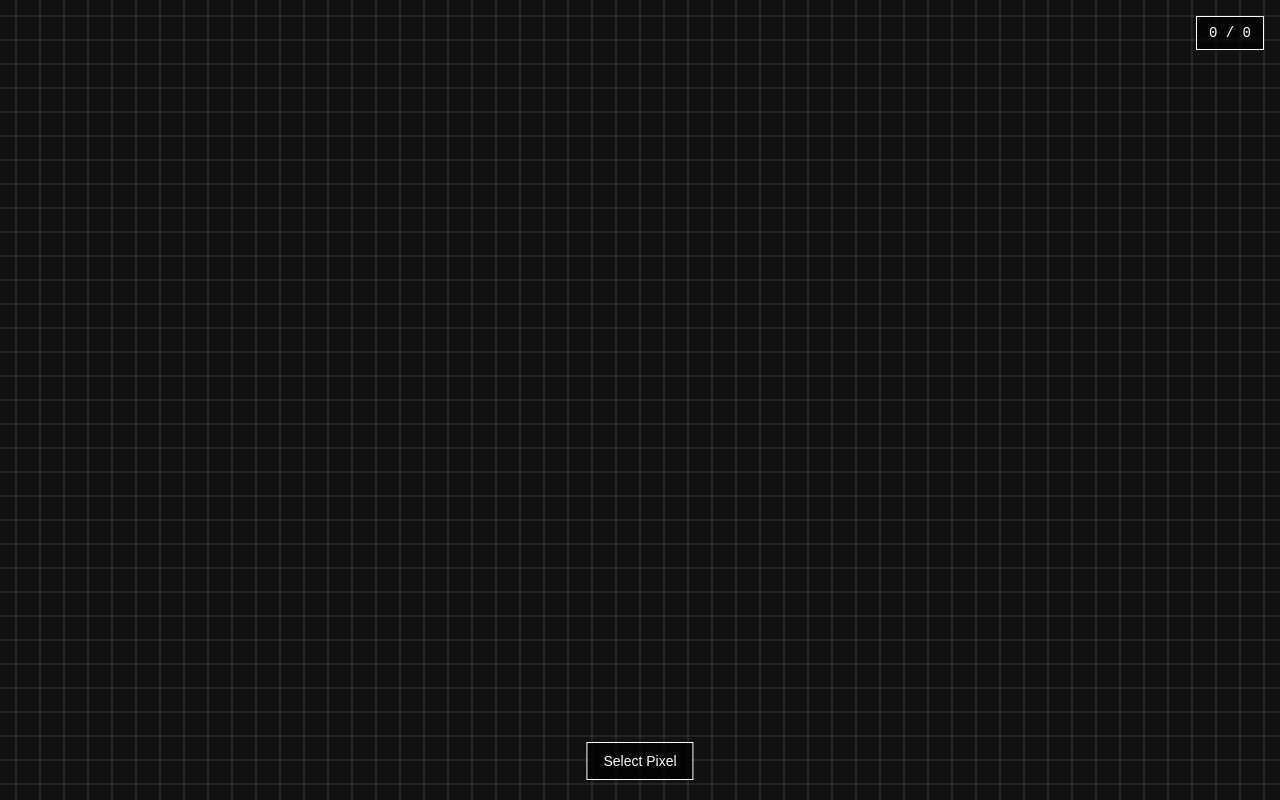
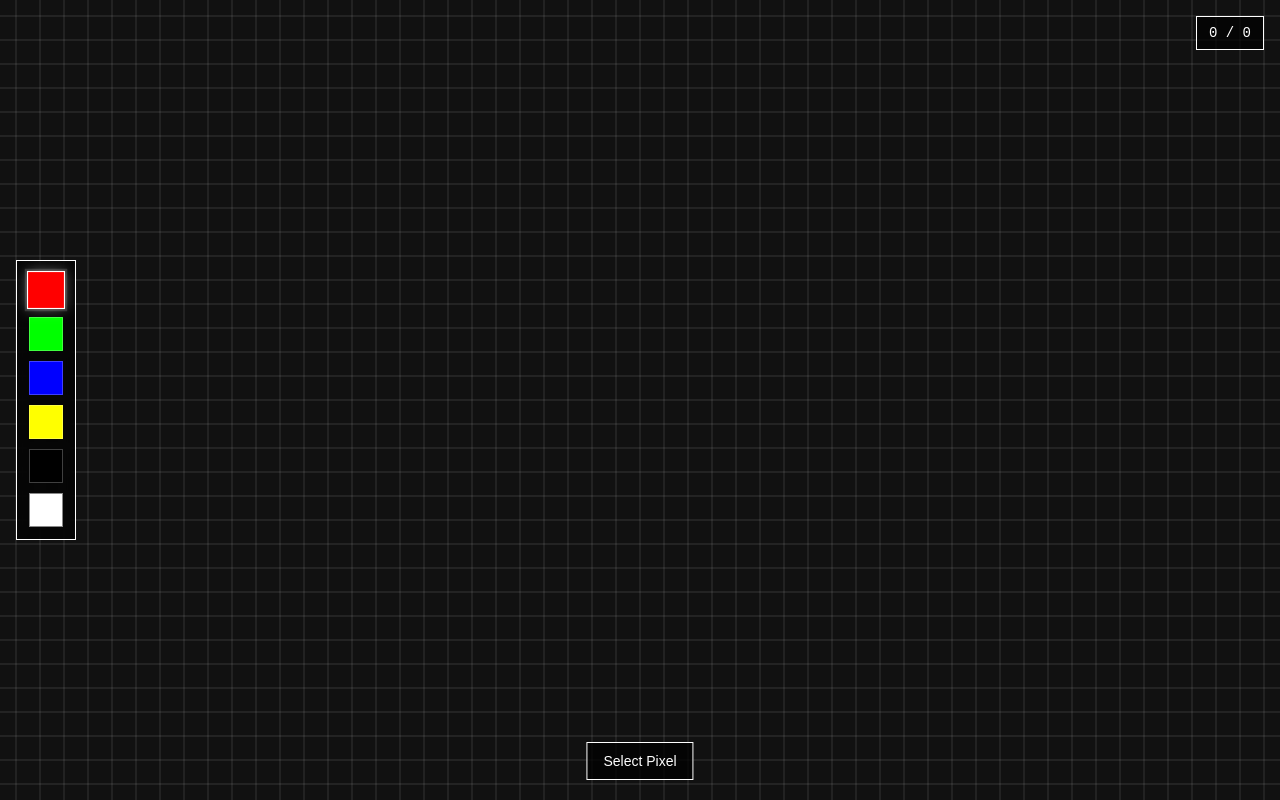
Before and after one commit to LeonhardWeiler/the_grid, a plain HTML site: page public/index.html in a window 1280 px wide. Drawn offline with Linux system fonts and the light colour scheme.

Commit message:
color palette added

```diff
--- a/public/index.html
+++ b/public/index.html
@@ -9,6 +9,47 @@
     <div id="cooldown">Select Pixel</div>
     <div id="coords">0 / 0</div>
 
+    <div id="palette">
+      <button
+        class="color"
+        data-color="#ff0000"
+        style="background:#ff0000">
+      </button>
+
+      <button
+        class="color"
+        data-color="#00ff00"
+        style="background:#00ff00">
+      </button>
+
+      <button
+        class="color"
+        data-color="#0000ff"
+        style="background:#0000ff">
+      </button>
+
+      <button
+        class="color"
+        data-color="#ffff00"
+        style="background:#ffff00">
+      </button>
+
+      <button
+        class="color"
+        data-color="#000000"
+        style="background:#000000">
+      </button>
+
+      <button
+        class="color"
+        data-color="#ffffff"
+        style="
+          background:#ffffff;
+          border-color:#888;
+        ">
+      </button>
+    </div>
+
     <canvas id="canvas"></canvas>
 
     <script type="module" src="./js/main.js"></script>
--- a/public/js/dom.js
+++ b/public/js/dom.js
@@ -2,6 +2,7 @@ export const canvas = document.getElementById("canvas")
 export const ctx = canvas.getContext("2d")
 export const cooldownEl = document.getElementById("cooldown")
 export const coordsEl = document.getElementById("coords")
+export const paletteEl = document.getElementById("palette")
 
 canvas.width = window.innerWidth
 canvas.height = window.innerHeight
--- a/public/js/main.js
+++ b/public/js/main.js
@@ -1,6 +1,9 @@
 import { canvas, cooldownEl } from "./dom.js"
+import { state } from "./state.js"
 
-import { state } from "./state.js"
+import {
+  setupPalette
+} from "./ui/palette.js"
 
 import {
   GRID_SIZE,
@@ -74,7 +77,7 @@ function confirmPixel() {
     type: "set_pixel",
     x: state.selectedPixel.x,
     y: state.selectedPixel.y,
-    color: "#ff0000"
+    color: state.selectedColor
   }))
 
   state.selectedPixel = null
@@ -97,6 +100,7 @@ window.addEventListener(
 )
 
 setupControls()
+setupPalette()
 fitToScreen()
 
 function loop() {
--- a/public/js/state.js
+++ b/public/js/state.js
@@ -1,4 +1,6 @@
 export const state = {
   hoverPixel: null,
-  selectedPixel: null
+  selectedPixel: null,
+
+  selectedColor: "#ff0000"
 }
--- /dev/null
+++ b/public/js/ui/palette.js
@@ -0,0 +1,25 @@
+import { paletteEl } from "../dom.js"
+import { state } from "../state.js"
+
+export function setupPalette() {
+
+  const buttons =
+    paletteEl.querySelectorAll(".color")
+
+  buttons.forEach((button) => {
+
+    button.addEventListener("click", () => {
+
+      state.selectedColor =
+        button.dataset.color
+
+      buttons.forEach((b) => {
+        b.classList.remove("active")
+      })
+
+      button.classList.add("active")
+    })
+  })
+
+  buttons[0]?.classList.add("active")
+}
--- a/public/js/ws.js
+++ b/public/js/ws.js
@@ -1,9 +1,17 @@
-import { pixels, requestRender } from "./render/render.js"
-import { setCooldown } from "./ui/cooldown.js"
+import {
+  pixels,
+  requestRender
+} from "./render/render.js"
+
+import {
+  setCooldown
+} from "./ui/cooldown.js"
 
 export function createWS(clientId) {
+  let ws
 
-  const ws =
+  function connect() {
+    ws =
       new WebSocket("ws://localhost:4000/ws")
 
     ws.onopen = () => {
@@ -18,6 +26,8 @@ export function createWS(clientId) {
 
       switch (msg.type) {
         case "init": {
+          pixels.clear()
+
           for (const key in msg.pixels) {
             pixels.set(key, msg.pixels[key])
           }
@@ -55,5 +65,24 @@ export function createWS(clientId) {
       }
     }
 
-  return ws
+    ws.onclose = () => {
+      setTimeout(() => {
+        connect()
+      }, 1000)
     }
+  }
+
+  connect()
+
+  return {
+    send(data) {
+
+      if (
+        ws &&
+        ws.readyState === WebSocket.OPEN
+      ) {
+        ws.send(data)
+      }
+    }
+  }
+}
--- a/public/style.css
+++ b/public/style.css
@@ -21,20 +21,24 @@ canvas:active {
   transform: translateX(-50%);
 
   padding: 10px 16px;
+
   background: rgba(0,0,0,0.75);
+  border: 1px solid white;
+
   color: white;
 
   font-family: sans-serif;
   font-size: 14px;
-
-  border: 1px solid white;
 
   z-index: 1000;
 
   cursor: pointer;
   user-select: none;
 
-  transition: all 200ms ease-in-out;
+  transition:
+    background 160ms ease,
+    color 160ms ease,
+    opacity 160ms ease;
 }
 
 #cooldown:hover {
@@ -49,18 +53,77 @@ canvas:active {
 
 #coords {
   position: fixed;
+
   top: 16px;
   right: 16px;
 
+  padding: 8px 12px;
+
   background: rgba(0,0,0,0.7);
   border: 1px solid white;
+
   color: white;
-
-  padding: 8px 12px;
 
   font-family: monospace;
   font-size: 14px;
 
   pointer-events: none;
+
   z-index: 1000;
 }
+
+#palette {
+  position: fixed;
+
+  left: 16px;
+  top: 50%;
+
+  transform: translateY(-50%);
+
+  display: flex;
+  flex-direction: column;
+
+  gap: 10px;
+
+  padding: 12px;
+
+  background: rgba(0,0,0,0.7);
+  border: 1px solid white;
+
+  z-index: 1000;
+
+  backdrop-filter: blur(6px);
+}
+
+.color {
+  width: 34px;
+  height: 34px;
+
+  border: 1px solid rgba(255,255,255,0.25);
+
+  padding: 0;
+  margin: 0;
+
+  cursor: pointer;
+
+  transition:
+    transform 120ms ease,
+    border-color 120ms ease,
+    box-shadow 120ms ease;
+}
+
+.color:hover {
+  transform: scale(1.08);
+
+  border-color: white;
+}
+
+.color.active {
+  border-color: white;
+
+  box-shadow:
+    0 0 0 2px rgba(255,255,255,0.15),
+    0 0 12px rgba(255,255,255,0.35);
+
+  transform: scale(1.12);
+}
```
Lines whose indentation alone changed are shown as unchanged.
